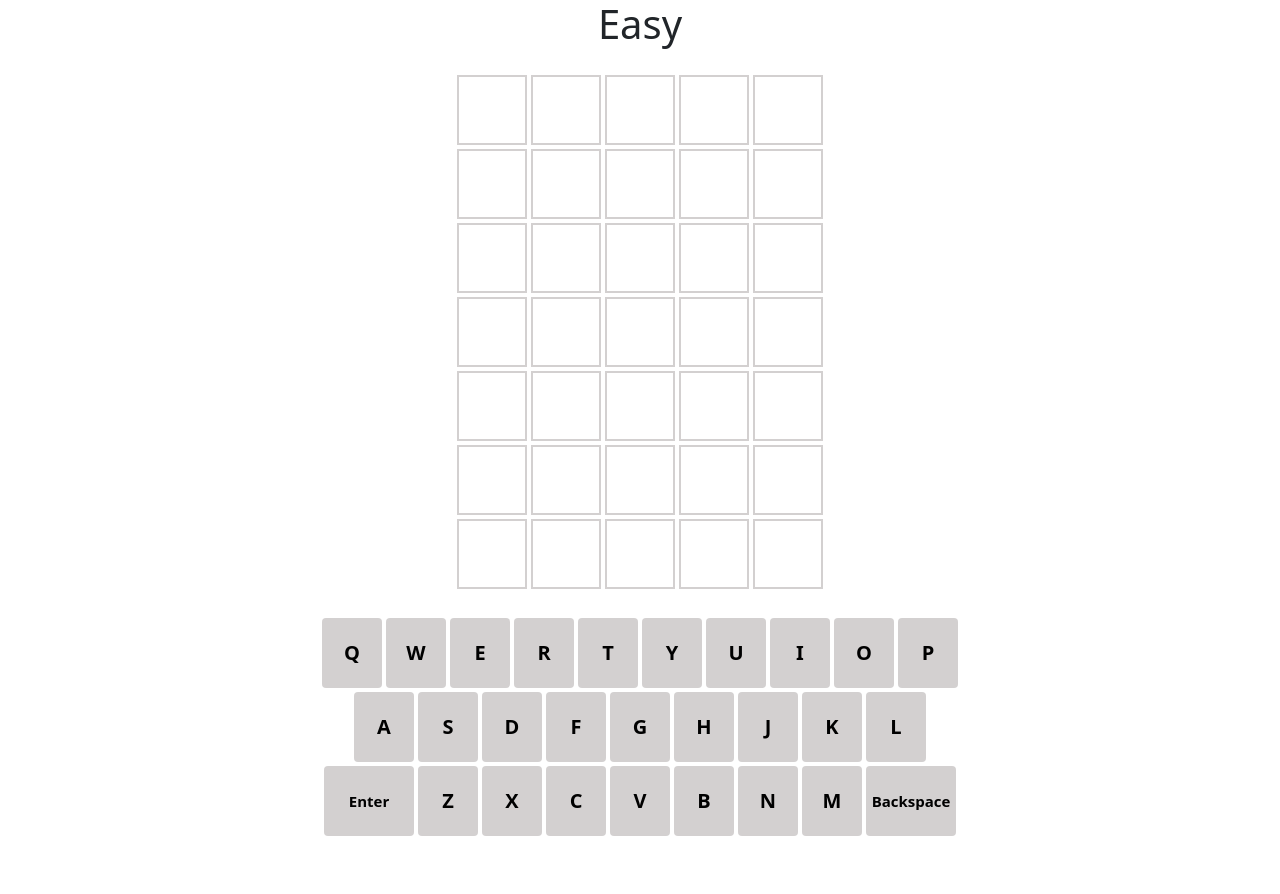
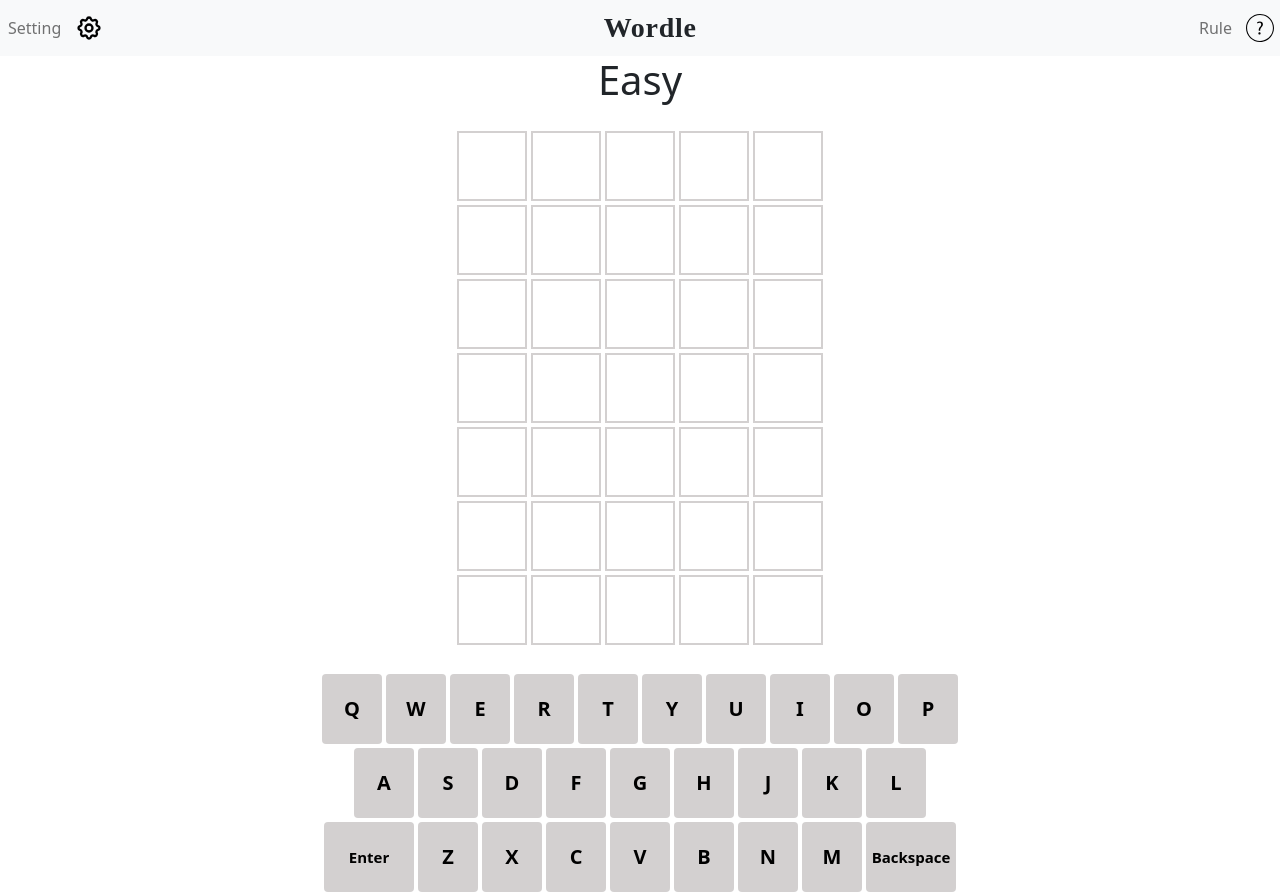
Before and after one commit to huc008/cs5610-wordle, a React (Create React App) app: page /easy in a window 1280 px wide. Before the commit the page ends 838 px from the top, so only its background shows below. Built offline with nearby package versions, Linux system fonts and the light colour scheme.

Commit message:
added navbar component

```diff
--- a/src/components/App.js
+++ b/src/components/App.js
@@ -7,7 +7,6 @@
   return (
     <div className="App">
       <Navbar />
-      <h1 className="home-title">Wordle</h1>
       <div className="button-container">
         <Link className="button" to={"/easy"}>Easy</Link>
         <Link className="button" to={"/medium"}>Medium</Link>
--- a/src/components/EasyGame.jsx
+++ b/src/components/EasyGame.jsx
@@ -71,6 +71,7 @@
 
     return (
         <div>
+            <Navbar />
             <h1 className="game-title">{difficultyLevel}</h1>
             <AppContext.Provider
             value={{
```
